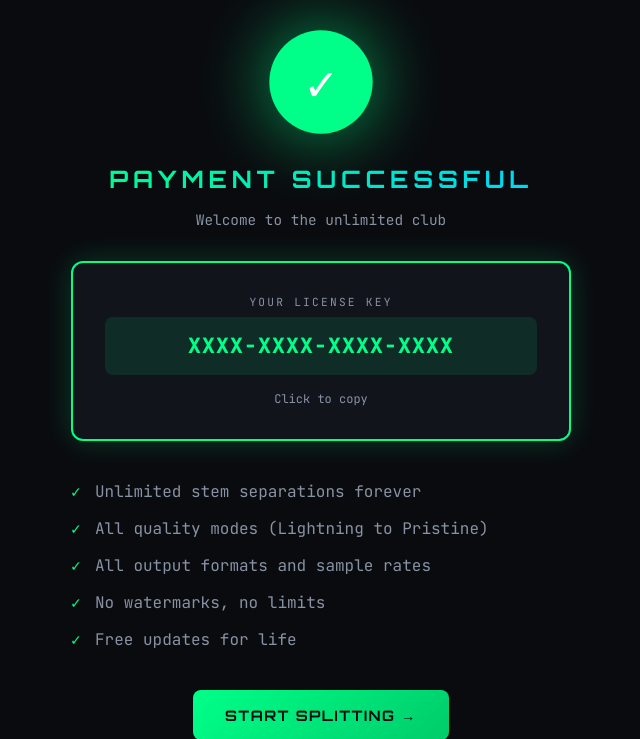
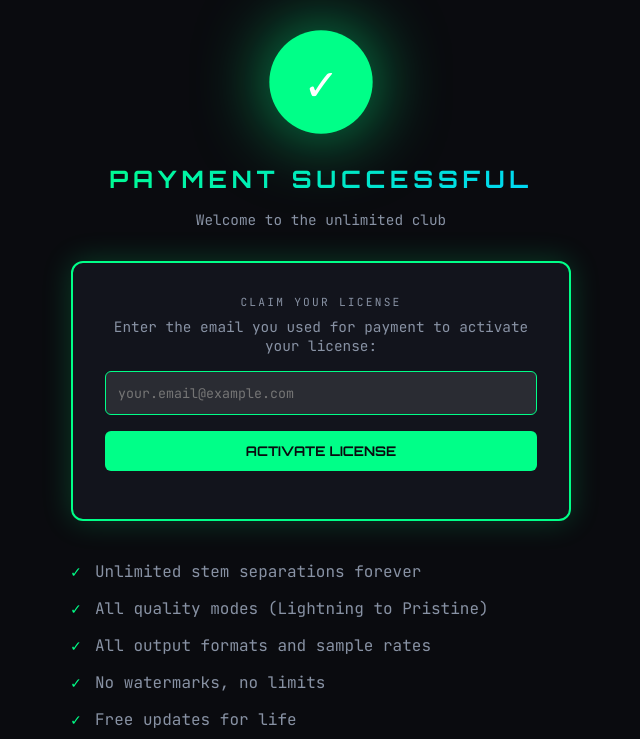
Before and after one commit to Joshbrooks237/Splitter, a Flask app: page /success in a window 1280 px wide. Shown: the top 739 px of the page, without its empty margins (319-959 px from the left). Run offline with Flask 3, Linux system fonts and the light colour scheme.

Commit message:
💳 Use pre-built Stripe payment link instead of programmatic checkout

```diff
--- a/app.py
+++ b/app.py
@@ -1212,26 +1212,14 @@
 @app.route("/api/checkout", methods=["POST"])
 def checkout():
     """
-    Create a Stripe Checkout session for the $30 one-time payment.
-    Returns the checkout URL to redirect the user to.
+    Return the pre-built Stripe payment link for the $30 one-time payment.
     """
-    try:
-        # Build success/cancel URLs
-        base_url = request.host_url.rstrip('/')
-        success_url = f"{base_url}/success"
-        cancel_url = f"{base_url}/"
+    # Use the pre-built Stripe payment link provided by the user
+    checkout_url = "https://buy.stripe.com/test_5kQ9AS8ijdL64i99Cf5sA00"
 
-        session = create_checkout_session(success_url, cancel_url)
-
-        return jsonify({
-            "checkout_url": session.url,
-            "session_id": session.id
-        })
-
-    except ValueError as e:
-        return jsonify({"error": str(e)}), 500
-    except Exception as e:
-        return jsonify({"error": f"Payment error: {str(e)}"}), 500
+    return jsonify({
+        "checkout_url": checkout_url
+    })
 
 
 @app.route("/success")
@@ -1276,6 +1264,53 @@
             "success": False,
             "error": result
         }), 400
+
+
+@app.route("/api/claim-license", methods=["POST"])
+def claim_license():
+    """
+    Claim a license after successful payment.
+    Generates and activates a new license key.
+    """
+    data = request.get_json()
+    email = data.get('email', '').strip()
+
+    if not email:
+        return jsonify({"error": "Email address is required"}), 400
+
+    try:
+        # Generate new license
+        license_key = License.generate_key()
+
+        # Create license record (already active since payment completed)
+        license = License(
+            key=license_key,
+            email=email,
+            is_active=True
+        )
+        db.session.add(license)
+
+        # Create transaction record for tracking
+        transaction = Transaction(
+            license_key=license_key,
+            amount_cents=PRODUCT_PRICE_USD,
+            currency='usd',
+            status='completed'
+        )
+        db.session.add(transaction)
+
+        db.session.commit()
+
+        return jsonify({
+            "success": True,
+            "license_key": license_key,
+            "message": "License created and activated successfully"
+        })
+
+    except Exception as e:
+        db.session.rollback()
+        app.logger.error(f"License claim failed: {str(e)}")
+        return jsonify({"error": "Failed to create license"}), 500
 
 
 @app.route("/api/activate-license", methods=["POST"])
--- a/templates/success.html
+++ b/templates/success.html
@@ -177,11 +177,24 @@
         <p class="subtitle">Welcome to the unlimited club</p>
 
         <div class="license-box">
-            <div class="license-label">Your License Key</div>
-            <div class="license-key" id="licenseKey" onclick="copyLicense()">
-                {{ license_key or 'XXXX-XXXX-XXXX-XXXX' }}
+            <div class="license-label">Claim Your License</div>
+            <div id="licenseSection">
+                <p style="color: var(--text-secondary); margin-bottom: 1rem; font-size: 0.9rem;">
+                    Enter the email you used for payment to activate your license:
+                </p>
+                <input type="email" id="emailInput" placeholder="your.email@example.com"
+                       style="width: 100%; padding: 0.75rem; margin-bottom: 1rem; background: rgba(255,255,255,0.1); border: 1px solid var(--accent-primary); border-radius: 6px; color: white; font-family: var(--font-mono);">
+                <button onclick="claimLicense()" style="width: 100%; padding: 0.75rem; background: var(--accent-primary); border: none; border-radius: 6px; color: var(--bg-primary); font-family: var(--font-display); font-weight: 700; cursor: pointer; transition: all 0.2s;">
+                    ACTIVATE LICENSE
+                </button>
+                <div id="claimStatus" style="margin-top: 1rem; font-size: 0.8rem; color: var(--text-secondary);"></div>
             </div>
-            <div class="copy-hint" id="copyHint">Click to copy</div>
+            <div id="licenseKeySection" style="display: none;">
+                <div class="license-key" id="licenseKey" onclick="copyLicense()">
+                    <!-- License key will be inserted here -->
+                </div>
+                <div class="copy-hint" id="copyHint">Click to copy</div>
+            </div>
         </div>
 
         <ul class="features">
@@ -210,7 +223,54 @@
             });
         }
 
-        // Auto-activate license for this device
+        async function claimLicense() {
+            const email = document.getElementById('emailInput').value.trim();
+            const statusDiv = document.getElementById('claimStatus');
+
+            if (!email) {
+                statusDiv.textContent = 'Please enter your email address';
+                statusDiv.style.color = '#ff6b6b';
+                return;
+            }
+
+            statusDiv.textContent = 'Generating license...';
+            statusDiv.style.color = 'var(--text-secondary)';
+
+            try {
+                const response = await fetch('/api/claim-license', {
+                    method: 'POST',
+                    headers: { 'Content-Type': 'application/json' },
+                    body: JSON.stringify({ email: email })
+                });
+
+                const result = await response.json();
+
+                if (response.ok && result.success) {
+                    // Show license key
+                    document.getElementById('licenseSection').style.display = 'none';
+                    document.getElementById('licenseKeySection').style.display = 'block';
+                    document.getElementById('licenseKey').textContent = result.license_key;
+
+                    // Auto-activate for this device
+                    await fetch('/api/activate-license', {
+                        method: 'POST',
+                        headers: { 'Content-Type': 'application/json' },
+                        body: JSON.stringify({ license_key: result.license_key })
+                    });
+
+                    statusDiv.textContent = 'License activated successfully!';
+                    statusDiv.style.color = 'var(--accent-primary)';
+                } else {
+                    statusDiv.textContent = result.error || 'Failed to claim license';
+                    statusDiv.style.color = '#ff6b6b';
+                }
+            } catch (error) {
+                statusDiv.textContent = 'Network error. Please try again.';
+                statusDiv.style.color = '#ff6b6b';
+            }
+        }
+
+        // Auto-activate license for this device (legacy support)
         {% if license_key %}
         fetch('/api/activate-license', {
             method: 'POST',
```
Also changed, not shown: 2 other files.
